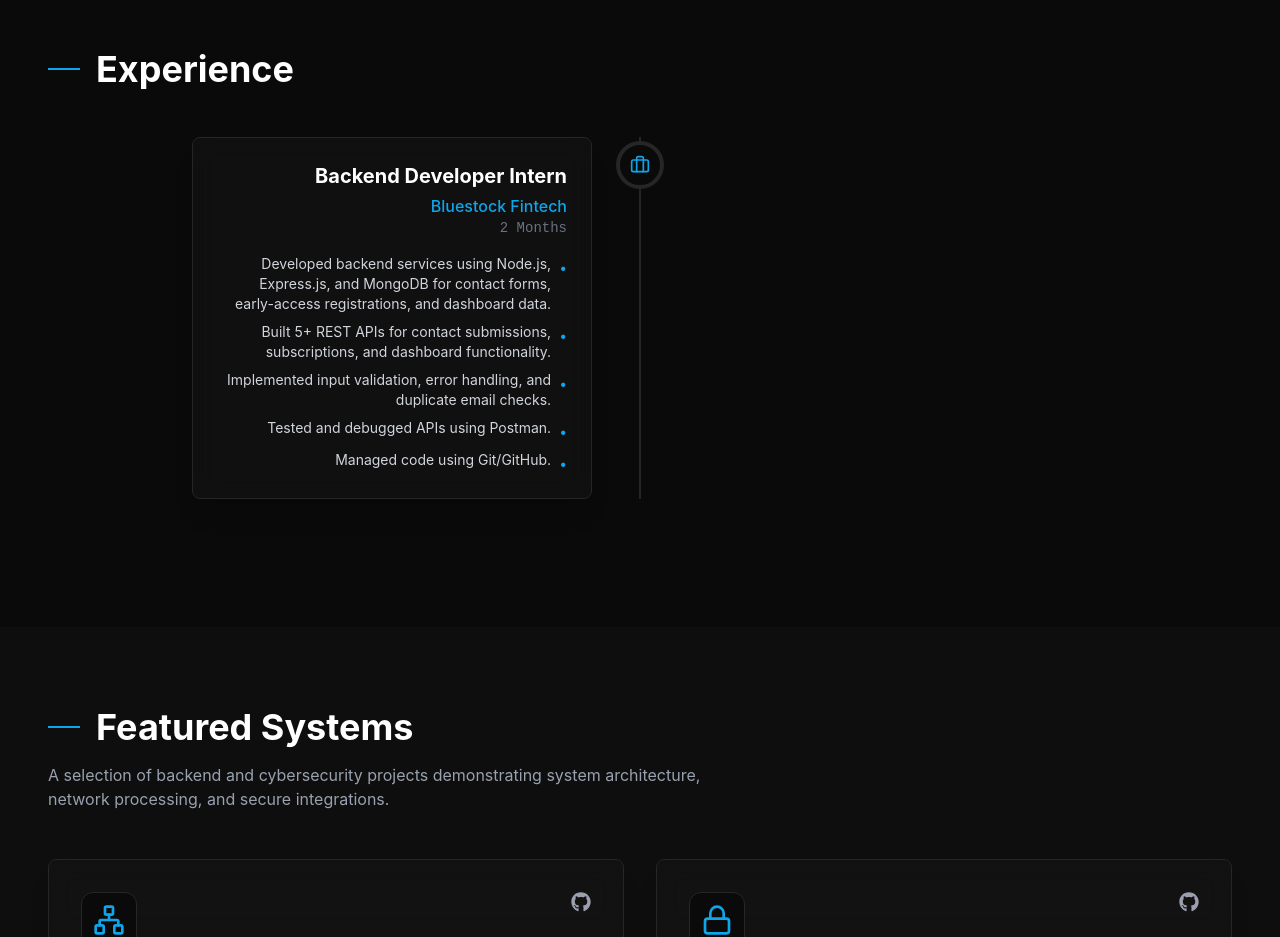
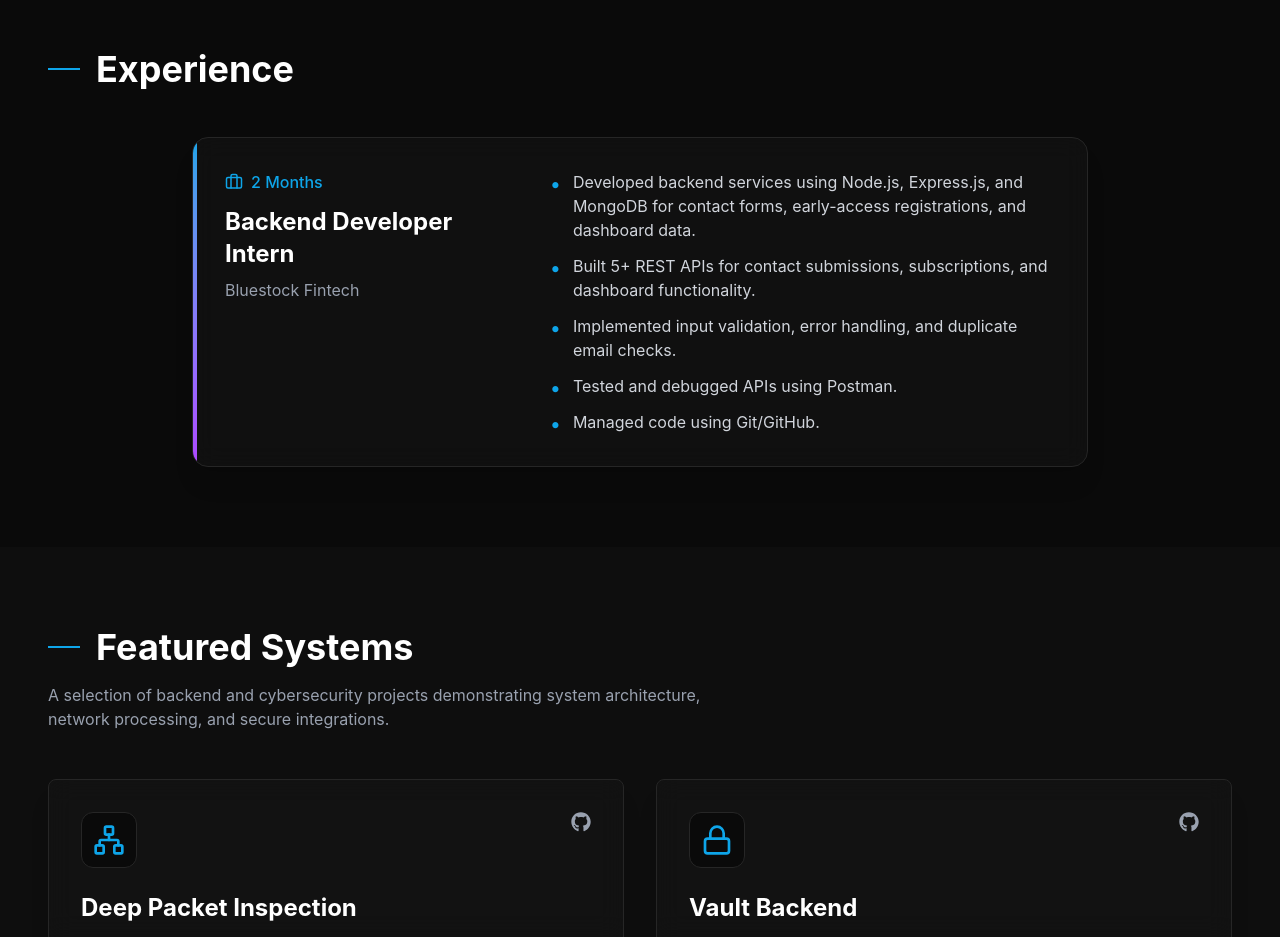
Before and after one commit to jatin06-celll/Portfolio, a React (Vite) app: page / in a window 1280 px wide. Shown: the part 1960-2897 px from the top of the page. Built offline with nearby package versions, Linux system fonts and the light colour scheme.

Commit message:
Update portfolio interface

```diff
--- a/src/sections/Experience.tsx
+++ b/src/sections/Experience.tsx
@@ -10,36 +10,34 @@ export const Experience: React.FC = () => {
       <div className="container mx-auto px-6 md:px-12">
         <SectionHeader title="Experience" />
 
-        <div className="max-w-4xl mx-auto">
+        <div className="max-w-4xl mx-auto space-y-8">
           {portfolioData.experience.map((exp, index) => (
             <motion.div
               key={index}
               initial={{ opacity: 0, y: 20 }}
               whileInView={{ opacity: 1, y: 0 }}
               viewport={{ once: true }}
-              transition={{ duration: 0.5 }}
-              className="relative pl-8 md:pl-0"
+              transition={{ duration: 0.5, delay: index * 0.1 }}
+              className="relative rounded-2xl glass-panel overflow-hidden border border-dark-border"
             >
-              <div className="hidden md:block absolute left-1/2 -translate-x-1/2 w-0.5 h-full bg-dark-border"></div>
+              <div className="absolute left-0 top-0 bottom-0 w-1 bg-gradient-to-b from-accent to-purple-500"></div>
 
-              <div className="md:w-1/2 md:pr-12 md:text-right relative mb-12">
-                <div className="absolute left-[-32px] md:left-auto md:-right-[24px] top-1 w-12 h-12 bg-dark rounded-full border-4 border-dark-border flex items-center justify-center z-10 text-accent">
-                  <Briefcase size={20} />
+              <div className="p-6 md:p-8 flex flex-col md:flex-row gap-6 md:gap-12">
+                <div className="md:w-1/3 flex-shrink-0">
+                  <div className="flex items-center gap-2 text-accent font-medium mb-3">
+                    <Briefcase size={18} />
+                    <span>{exp.duration}</span>
+                  </div>
+                  <h3 className="text-xl md:text-2xl font-bold text-white mb-2">{exp.role}</h3>
+                  <p className="text-gray-400">{exp.company}</p>
                 </div>
 
-                <div className="glass-panel p-6 text-left md:text-right">
-                  <h3 className="text-xl font-bold text-white">{exp.role}</h3>
-                  <div className="flex flex-col md:items-end mt-1 mb-4">
-                    <span className="text-accent font-medium">{exp.company}</span>
-                    <span className="text-gray-500 text-sm font-mono">{exp.duration}</span>
-                  </div>
-
-                  <ul className="space-y-2 text-gray-300 text-sm">
+                <div className="md:w-2/3 flex items-center">
+                  <ul className="space-y-3 text-gray-300 text-sm md:text-base">
                     {exp.points.map((point, i) => (
-                      <li key={i} className="flex md:justify-end items-start gap-2">
-                        <span className="md:hidden text-accent mt-1">•</span>
+                      <li key={i} className="flex items-start gap-3">
+                        <span className="text-accent mt-1 flex-shrink-0 text-xl leading-none">•</span>
                         <span>{point}</span>
-                        <span className="hidden md:block text-accent mt-1">•</span>
                       </li>
                     ))}
                   </ul>
```
